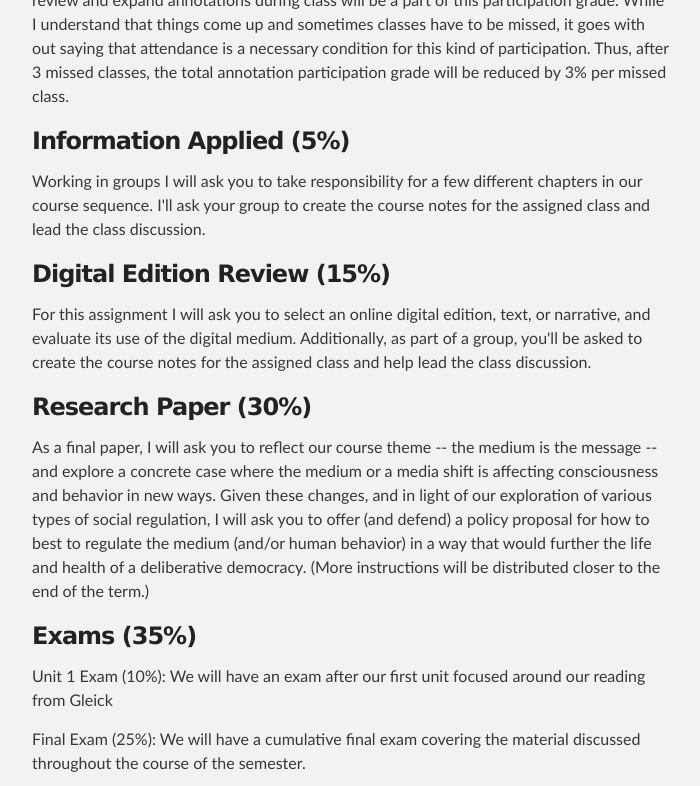
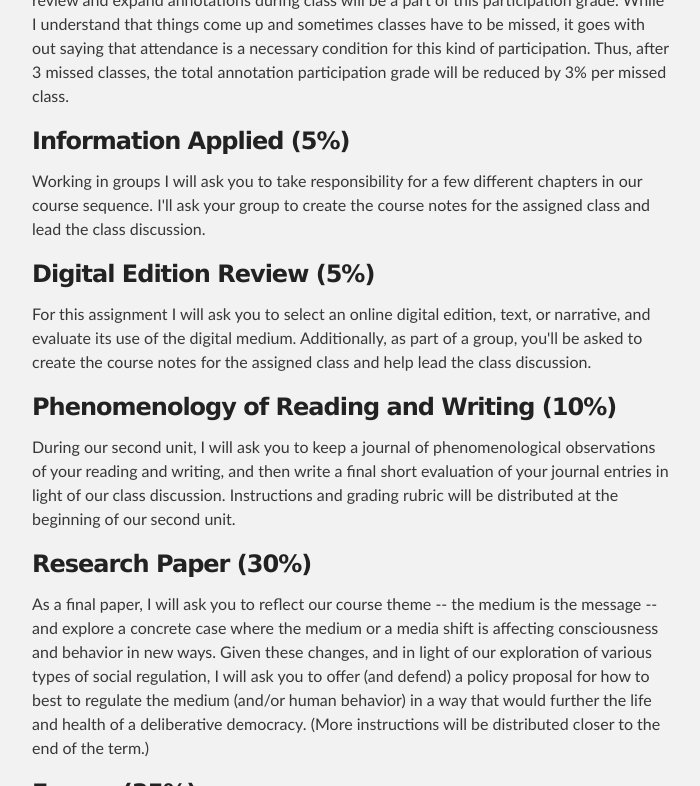
Before and after one commit to jeffreycwitt/jeffreycwitt.github.io, a Jekyll site: the page built from teaching/PhilosophyInformationMedia.html, in a window 1280 px wide and 900 px high, scrolled down 1614 px, cut to the strip 0-786 px from the top of the window. Shown: the whole strip, without its empty margins (288-988 px from the left). Built offline with Jekyll 4.4.1, drawn with Linux system fonts in a browser that asks for light colours.

Commit message:
syllabus update

```diff
--- a/teaching/PhilosophyInformationMedia.html
+++ b/teaching/PhilosophyInformationMedia.html
@@ -115,12 +115,26 @@ title:  Philosophy of Information and Media
 
          <div id="">
 
-            <h3 id="">Digital Edition Review (15%)</h3>
+            <h3 id="">Digital Edition Review (5%)</h3>
 
             <p>For this assignment I will ask you to select an online digital edition, text, or narrative,
                and evaluate its use of the digital medium.
                Additionally, as part of a group, you'll be asked to create the course notes for the
                assigned class and help lead the class discussion.
+               </p>
+            </div>
+
+         <div id="">
+
+            <h3 id="">Phenomenology of Reading and Writing (10%)</h3>
+
+            <p>During our second unit,
+               I will ask you to keep a journal of phenomenological observations of your reading
+               and writing,
+               and then write a final short evaluation of your journal entries in light of our class
+               discussion.
+               Instructions and grading rubric will be distributed at the beginning of our second
+               unit.
                </p>
             </div>
 
```
